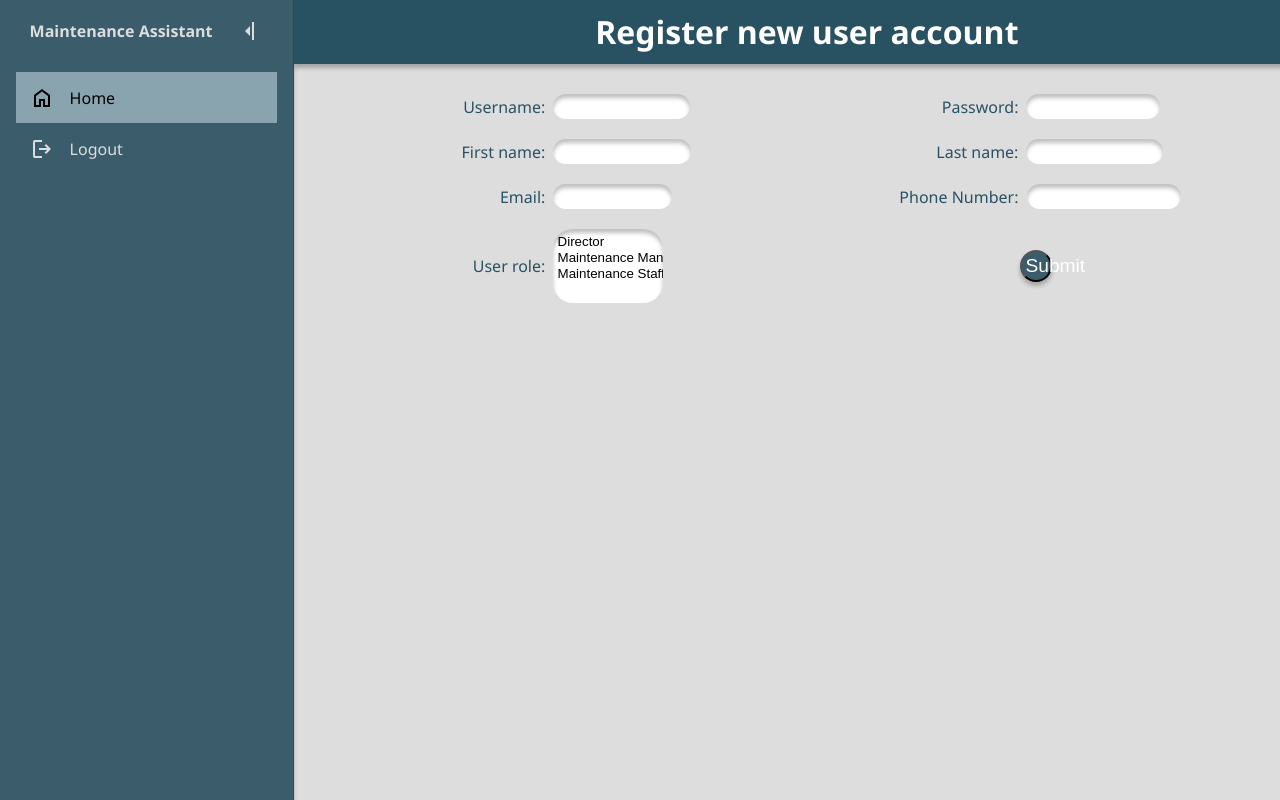
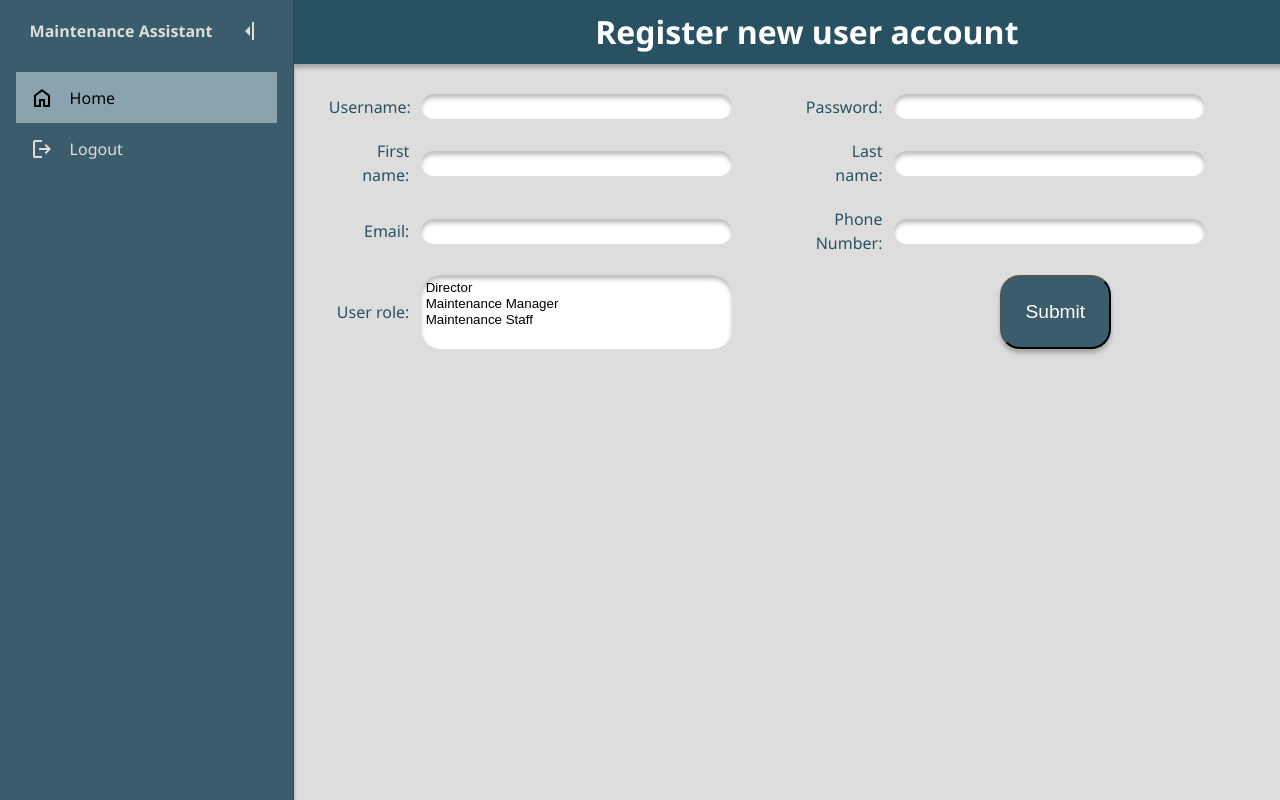
Before and after one commit to Str-Josh/MaintenanceAssistant, a Flask app: page /register in a window 1280 px wide; the page is wider, and only the part inside the window is pictured. Run offline with Flask 3, Linux system fonts and the light colour scheme.

Commit message:
final form styling

```diff
--- a/static/forms/signup.css
+++ b/static/forms/signup.css
@@ -3,12 +3,11 @@
     grid-template-columns: 50% 50%;
     padding: 20px;
     align-items: center;
-    justify-items: center;
 }
 
 .inputUser{
     display: grid;
     padding: 10px;
-    grid-template-columns: 50% 50%;
+    grid-template-columns: 20% 70%;
     align-items: center;
 }
--- a/static/pages/stylesheet.css
+++ b/static/pages/stylesheet.css
@@ -226,7 +226,7 @@ body{
     background: var(--secondary-blue);
     box-shadow: 0px 4px 4px 0px rgba(0, 0, 0, 0.25);
     color: white;
-    width: 50%;
+    width: max-content;
     font-size: larger;
     padding: 5%;
     margin: 0 45%;
--- a/static/stylesheet_orig.css
+++ b/static/stylesheet_orig.css
@@ -82,7 +82,7 @@
       background: var(--secondary-blue);
       box-shadow: 0px 4px 4px 0px rgba(0, 0, 0, 0.25);
       color: white;
-      width: 50%;
+      width: max-content;
       font-size: larger;
       padding: 5%;
       margin: 0 45%;
```
